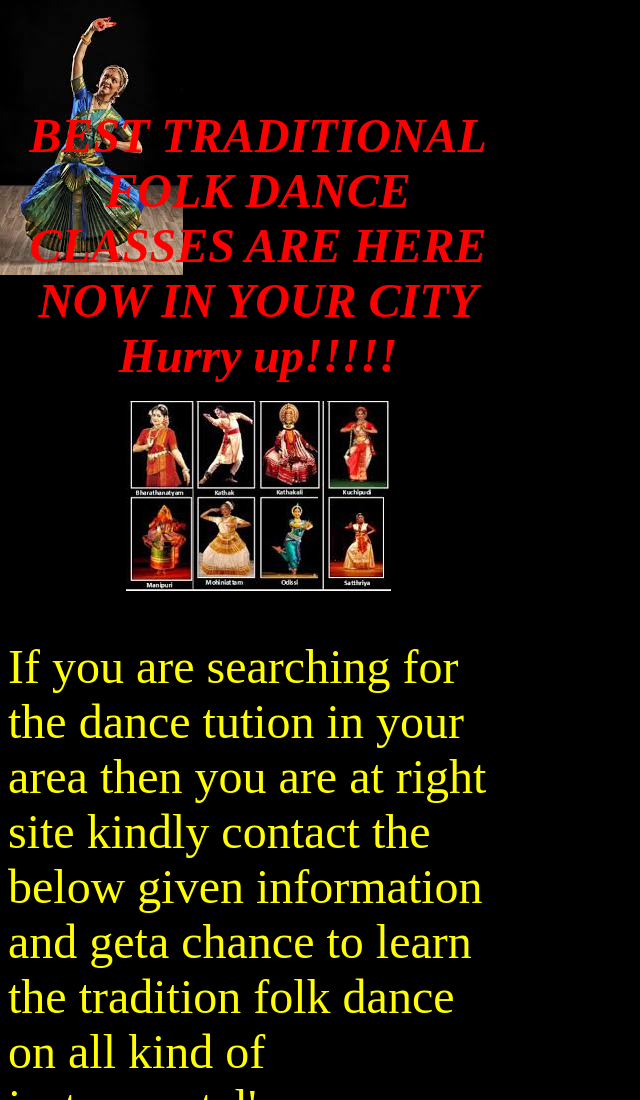
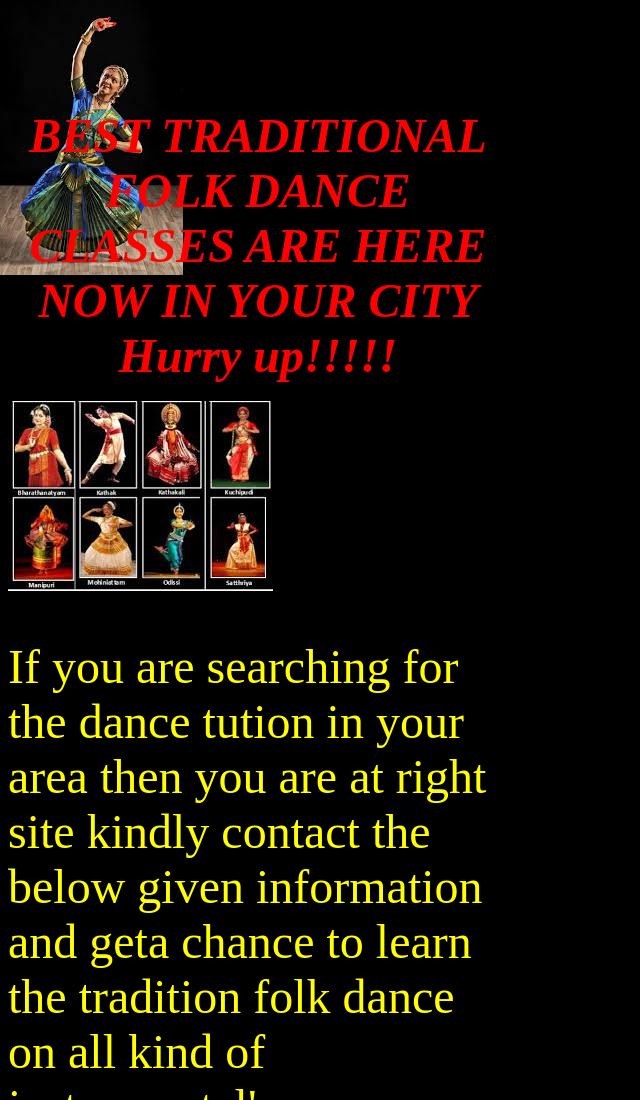
Before and after one commit to Vishal24102002/openheartdance, a plain HTML site: page Index.html in a window 1280 px wide. Shown: the top 1100 px of the page, without its empty margins (0-640 px from the left). Drawn offline with Linux system fonts and the light colour scheme.

Commit message:
Update Index.html

```diff
--- a/Index.html
+++ b/Index.html
@@ -16,9 +16,9 @@ BEST TRADITIONAL FOLK DANCE CLASSES ARE HERE NOW IN YOUR CITY
 <center>Hurry up!!!!!</center>
 </i></b>
 </font>
-<center align>
+<right align>
 <br><img src="download (1).jpeg">
-</center>
+</right>
 <font color="yellow" size="27" >
 <p>If you are searching for the dance tution in your area
 then you are at right site kindly contact the below given information and geta
```
